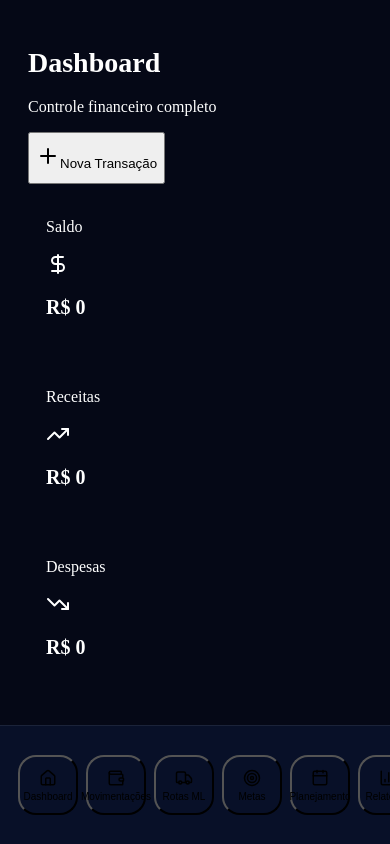
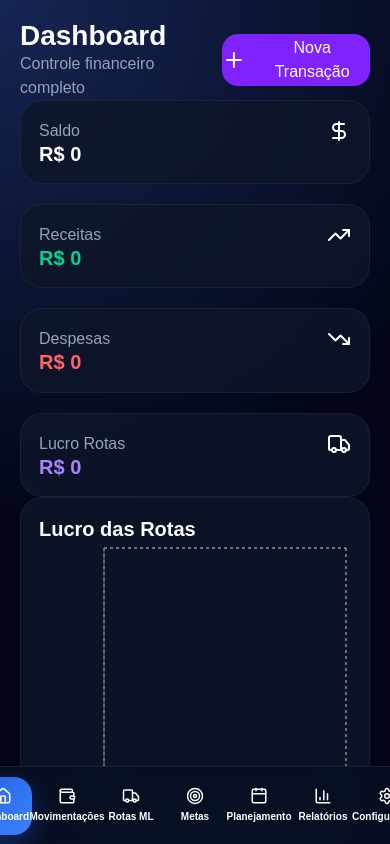
Before and after one commit to ricardonunesbiacchi1-pixel/financas, a React (Vite) app: page / in a window 390 px wide. Shown: the top 844 px of the page. Built offline with nearby package versions, Linux system fonts and the light colour scheme.

Commit message:
Update App.css

```diff
--- a/src/App.css
+++ b/src/App.css
@@ -1,38 +1,167 @@
-/* ===================================== */
-/* MOBILE IPHONE / ANDROID CORRIGIDO */
-/* ===================================== */
+@import "tailwindcss";
 
-@media (max-width: 768px){
+/* ========================= */
+/* RESET */
+/* ========================= */
+
+*{
+  margin:0;
+  padding:0;
+  box-sizing:border-box;
+}
+
+html{
+  scroll-behavior:smooth;
+}
 
 body{
-    background:#050816;
+  background:#020617;
   color:white;
+  font-family:Arial, Helvetica, sans-serif;
   overflow-x:hidden;
 }
 
-  /* MAIN */
+/* ========================= */
+/* SCROLL */
+/* ========================= */
+
+::-webkit-scrollbar{
+  width:8px;
+}
+
+::-webkit-scrollbar-thumb{
+  background:#2563eb;
+  border-radius:999px;
+}
+
+/* ========================= */
+/* LAYOUT */
+/* ========================= */
 
 main{
-    padding:16px !important;
-    padding-bottom:110px !important;
+  background:
+    radial-gradient(circle at top left,#172554 0%,#020617 40%),
+    radial-gradient(circle at bottom right,#0f172a 0%,#020617 50%);
+  min-height:100vh;
 }
 
+/* ========================= */
 /* SIDEBAR */
+/* ========================= */
+
+aside{
+  background:rgba(8,15,35,0.95);
+  backdrop-filter:blur(14px);
+  border-right:1px solid rgba(255,255,255,0.06);
+}
+
+aside h1{
+  color:white;
+  font-weight:800;
+  letter-spacing:1px;
+}
+
+aside button{
+  transition:0.2s;
+  border-radius:18px;
+  font-weight:600;
+}
+
+aside button:hover{
+  background:rgba(255,255,255,0.06);
+  transform:translateX(4px);
+}
+
+aside button.bg-violet-600{
+  background:linear-gradient(135deg,#2563eb,#3b82f6) !important;
+  box-shadow:0 10px 25px rgba(37,99,235,0.35);
+}
+
+/* ========================= */
+/* CARDS */
+/* ========================= */
+
+.bg-white\/5{
+  background:rgba(15,23,42,0.82) !important;
+  backdrop-filter:blur(10px);
+  border:1px solid rgba(255,255,255,0.06);
+  transition:0.25s;
+}
+
+.bg-white\/5:hover{
+  transform:translateY(-3px);
+  border-color:rgba(59,130,246,0.5);
+}
+
+/* ========================= */
+/* TEXTOS */
+/* ========================= */
+
+.text-zinc-400{
+  color:#94a3b8 !important;
+}
+
+/* ========================= */
+/* INPUTS */
+/* ========================= */
+
+input,
+select{
+  background:#0f172a !important;
+  border:1px solid rgba(255,255,255,0.08);
+  color:white;
+  outline:none;
+  transition:0.2s;
+}
+
+input:focus,
+select:focus{
+  border-color:#3b82f6;
+  box-shadow:0 0 0 4px rgba(59,130,246,0.15);
+}
+
+/* ========================= */
+/* BOTÕES */
+/* ========================= */
+
+button{
+  transition:0.2s;
+}
+
+button:hover{
+  opacity:0.95;
+}
+
+/* ========================= */
+/* MODAL */
+/* ========================= */
+
+.fixed.inset-0{
+  backdrop-filter:blur(5px);
+}
+
+/* ========================= */
+/* RESPONSIVO */
+/* ========================= */
+
+@media (max-width:768px){
+
+  /* SIDEBAR MOBILE */
 
   aside{
     position:fixed;
     bottom:0;
     left:0;
     width:100%;
-    height:82px;
-    background:#081028;
+    height:78px;
+    z-index:9999;
     border-top:1px solid rgba(255,255,255,0.08);
+    border-right:none;
     display:flex !important;
     flex-direction:row !important;
-    justify-content:space-around;
+    justify-content:center;
     align-items:center;
     padding:8px;
-    z-index:9999;
   }
 
   aside h1{
@@ -42,15 +171,15 @@
   aside nav{
     display:flex;
     flex-direction:row !important;
+    justify-content:space-around;
     width:100%;
-    justify-content:space-around;
-    gap:8px;
+    gap:6px;
   }
 
   aside button{
-    width:60px !important;
-    height:60px !important;
-    min-width:60px !important;
+    width:58px !important;
+    min-width:58px !important;
+    height:58px !important;
     border-radius:18px !important;
     padding:6px !important;
     display:flex !important;
@@ -59,12 +188,18 @@
     align-items:center;
     gap:4px;
     font-size:10px !important;
-    background:transparent;
   }
 
   aside button svg{
     width:18px;
     height:18px;
+  }
+
+  /* MAIN */
+
+  main{
+    padding:16px !important;
+    padding-bottom:100px !important;
   }
 
   /* TITULOS */
@@ -78,11 +213,13 @@
     font-size:20px !important;
   }
 
-  /* CARDS */
+  /* GRID */
 
   .grid{
     grid-template-columns:1fr !important;
   }
+
+  /* CARDS */
 
   .rounded-3xl{
     border-radius:22px !important;
@@ -96,20 +233,28 @@
     padding:20px !important;
   }
 
+  /* INPUTS */
+
+  input,
+  select{
+    min-height:54px;
+    font-size:16px !important;
+    border-radius:16px !important;
+  }
+
   /* BOTÕES */
 
   button{
     min-height:52px;
   }
 
-  /* INPUTS */
+  /* MODAL */
 
-  input,
-  select{
-    width:100%;
-    min-height:52px;
-    font-size:16px !important;
-    border-radius:16px !important;
+  .fixed .bg-\[\#081028\]{
+    width:100% !important;
+    max-width:100% !important;
+    margin:10px;
+    border-radius:24px !important;
   }
 
   /* GRÁFICOS */
@@ -118,13 +263,4 @@
     font-size:12px;
   }
 
-  /* MODAL */
-
-  .fixed .bg-\\[\\#081028\\]{
-    width:100% !important;
-    max-width:100% !important;
-    margin:12px;
-    border-radius:24px;
 }
-
-}
```
Lines whose indentation alone changed are shown as unchanged.
